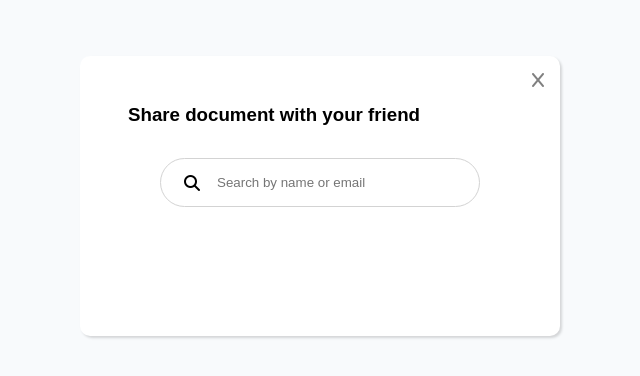
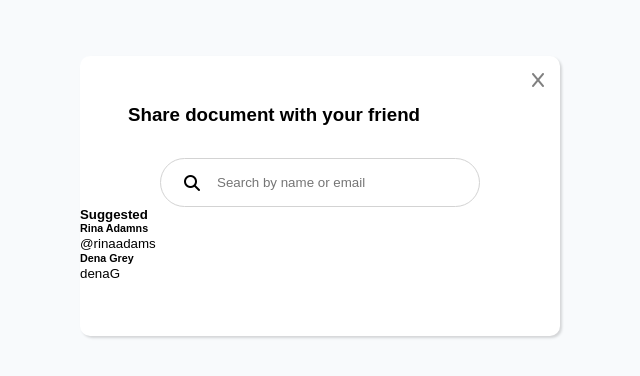
Before and after one commit to eobcre/share-card, a website built with Vite: page index.html in a window 1280 px wide. Shown: the part 204-580 px from the top of the page, without its empty margins (320-960 px from the left). Built offline with nearby package versions, Linux system fonts and the light colour scheme.

Commit message:
created suggested layout

```diff
--- a/index.html
+++ b/index.html
@@ -22,6 +22,19 @@
           <input type="text" placeholder="Search by name or email" />
           <i class="search-icon fas fa-search"></i>
         </div>
+        <div class="suggested-container">
+          <h5>Suggested</h5>
+          <div class="box-container">
+            <div class="box">
+              <h6>Rina Adamns</h6>
+              <small>@rinaadams</small>
+            </div>
+            <div class="box">
+              <h6>Dena Grey</h6>
+              <small>denaG</small>
+            </div>
+          </div>
+        </div>
       </div>
     </div>
     <script type="module" src="/src/main.ts"></script>
```
